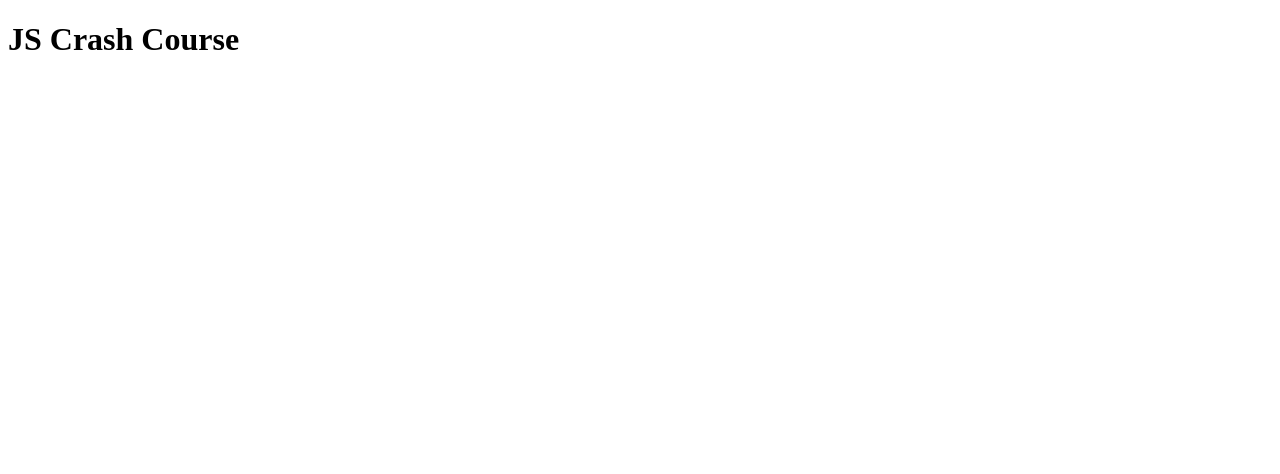
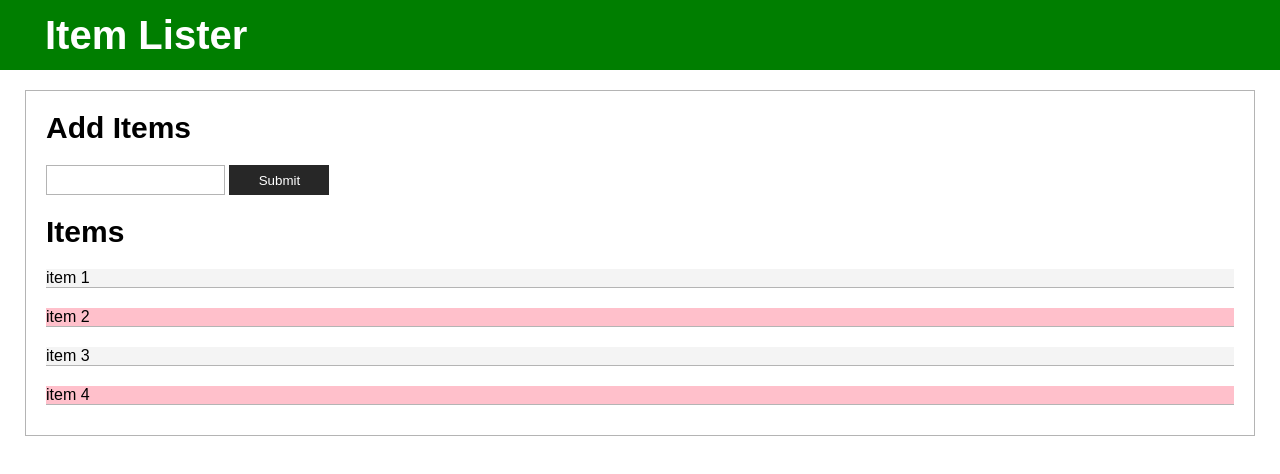
Before and after one commit to Dextor3402/mainrepo, a plain HTML site: page JS Crash Course/index.html in a window 1280 px wide. Drawn offline with Linux system fonts and the light colour scheme.

Commit message:
started loruki

```diff
--- a/JS Crash Course/index.html
+++ b/JS Crash Course/index.html
@@ -4,18 +4,37 @@
     <meta charset="UTF-8">
     <meta name="viewport" content="width=device-width, initial-scale=1.0">
     <title>JS Crash Course</title>
+    <link rel="stylesheet" href="style.css">
 </head>
 <body>
-    <header>
-        <h1>JS Crash Course</h1>
+    <!-- HTML -->
+    <header id="main-header" class="bg-success">
+        <div class="container">
+        <h1 id="header-title">Item Lister</h1>
+        </div> <!-- container-->
     </header>
 
+    <div class="container">
+        <div id="main" class="card card-body">
 
+        <h2 class="title">Add Items</h2>
 
+        <form>
+            <input type="text">
+            <input type="submit" class="btn" value="Submit">
+        </form>
 
+        <h2 class="title">Items</h2>
 
+        <ul id="items" class="list-group">
+            <li class="list-group-item">item 1</li>
+            <li class="list-group-item">item 2</li>
+            <li class="list-group-item">item 3</li>
+            <li class="list-group-item">item 4</li>
+        </ul>
 
-
+        </div> <!-- main -- card -- card-body -->
+    </div> <!-- container -->
     <script src="main.js"></script>
 </body>
 </html>
--- a/JS Crash Course/main.js
+++ b/JS Crash Course/main.js
@@ -1,21 +1,87 @@
-//var, let, const
-
-const name = 'John';
-const age = 20;
+//Examine Document Object
 /*
-//Concatenation
-console.log('My name is ' + name + ' and I am ' + age);
-//Template String
-console.log(`My name is ${name} and I am ${age}`);
-
+console.log(document.domain);
+console.log(document.URL);
+console.log(document.title);
+console.log(document.doctype);
+console.log(document.head);
+console.log(document.body);
+console.log(document.all);
+console.log(document.forms);
+console.log(document.links);
+console.log(document.images);
 */
 
-//Arrays
+//GETELEMENTBYID//
+/*
+//console.log(document.getElementById('header-title'));
+var headerTitle = document.getElementById('header-title');
+var header = document.getElementById('main-header');
+//headerTitle.textContent = 'Hello';
+//headerTitle.innerText = 'Goodbye';
+//console.log(headerTitle.innerText);
+//headerTitle.innerHTML = '<h3>Hello</h3>'
+//header.style.borderBottom = 'solid 3px #000'
 
-const fruits = ['apples', 'oranges', 43];
+//GETELEMENTSBYCLASSNAME
+var items = document.getElementsByClassName('list-group-item');
 
-fruits.push('mangos'); //add to last place
-fruits.unshift('banana'); // add to first place
-fruits.pop(); // remove last
-Array.isArray(fruits); //check if its array
-fruits.indexOf('banana') // check what is the index of banana
+items[1].textContent = 'Hello 2';
+items[1].style.fontWeight = 'bold';
+items[1].style.backgroundColor = 'yellow';
+
+
+
+for(var i = 0; i < items.length; i++) {
+    items[i].style.backgroundColor = '#f4f4f4';
+    console.log(items[i]);
+}
+*/
+
+//GETELEMENTSBYTAGNAME//
+/*
+var li = document.getElementsByTagName('li');
+
+li[1].textContent = 'Hello 2';
+li[1].style.fontWeight = 'bold';
+li[1].style.backgroundColor = 'yellow';
+
+for(var i = 0; i < li.length; i++) {
+    li[i].style.backgroundColor = '#f4f4f4';
+    console.log(li[i]);
+}
+*/
+
+//QUERYSELECTOR//
+/*
+var header = document.querySelector('#main-header');
+header.style.borderBottom = 'solid 4px #ccc';
+
+var input = document.querySelector('input');
+input.value = 'Hello World';
+
+var submit = document.querySelector('input[type="submit"]');
+submit.value = 'SEND';
+
+var item = document.querySelector('.list-group-item');
+item.style.color = 'red';
+
+var lastItem = document.querySelector('.list-group-item:last-child');
+lastItem.style.color = 'blue';
+
+var secondItem = document.querySelector('.list-group-item:nth-child(2)');
+secondItem.style.color = 'coral';
+*/
+
+//QUERYSELECTORALL//
+var titles = document.querySelectorAll('title');
+
+titles[0].textContent = 'Hello';
+
+var odd = document.querySelectorAll('li:nth-child(odd)');
+var even = document.querySelectorAll('li:nth-child(even)');
+
+for(var i = 0; i < odd.length; i++){
+    even[i].style.backgroundColor = 'pink';
+    odd[i].style.backgroundColor = '#f4f4f4';
+}
--- /dev/null
+++ b/JS Crash Course/style.css
@@ -0,0 +1,67 @@
+/*-------- GENERAL --------*/
+* {
+    margin: 0;
+    padding: 0;
+    box-sizing: border-box;
+}
+
+body {
+    font-family: sans-serif;
+}
+
+.container {
+    padding: 0px 25px;
+}
+
+/*-------- HEADER --------*/
+#main-header {
+    background-color: rgb(0, 126, 0);
+    height: 70px;
+    display: flex;
+    align-items: center;
+    padding: 20px;
+}
+
+#header-title {
+    color: white;
+    font-size: 40px;
+}
+
+/*-------- MAIN CONTENT --------*/
+#main {
+    border: 1px solid rgb(180, 180, 180);
+    padding: 20px;
+    margin-top: 20px;
+}
+
+.title {
+    margin: 20px 0px;
+    font-size: 30px;
+}
+
+.title:first-child {
+    margin-top: 0px;
+}
+
+input {
+    height: 30px;
+    border: 1px solid rgb(180, 180, 180);
+}
+
+.btn {
+    background-color: rgb(39, 39, 39);
+    color: white;
+    width: 100px;
+    border: 0px;
+    cursor: pointer;
+}
+
+.list-group-item {
+    border-bottom: 1px solid rgb(180, 180, 180);
+    list-style-type: none;
+    margin-bottom: 20px;
+}
+
+.list-group-item:last-child {
+    margin-bottom: 10px;
+}
--- /dev/null
+++ b/LORUKI-WEBSITE/css/style.css
@@ -0,0 +1,72 @@
+* {
+    box-sizing: border-box;
+    padding: 0;
+    margin: 0;
+}
+
+body{
+    font-family: 'lato', sans-serif;
+    color: #333;
+    line-height: 1.6;
+}
+
+ul{
+    list-style: none;
+}
+
+a{
+    text-decoration: none;
+    color: #333;
+}
+
+h1, h2 {
+    font-weight: 300;
+    line-height: 1.2;
+    margin: 10px 0;
+}
+
+p {
+    margin: 10px 0;
+}
+
+img{
+    width: 100%;
+}
+
+.navbar {
+    background-color: #047aed;
+    color: white;
+    height: 70px;
+}
+
+.navbar ul {
+    display: flex;
+}
+
+.navbar a {
+    color: #fff;
+    padding: 10px;
+    margin: 0 5px;
+}
+
+.navbar a:hover {
+    border-bottom: 2px #fff solid;
+}
+
+.navbar .flex {
+    justify-content: space-between;
+}
+
+.container{
+    max-width: 1100px;
+    margin: 0 auto;
+    overflow: auto;
+    padding: 0 40px;
+}
+
+.flex{
+    display: flex;
+    justify-content: center;
+    align-items: center;
+    height: 100%;
+}
```
Also changed, not shown: LORUKI-WEBSITE/index.html (added, +28 -0 lines), LORUKI-WEBSITE/images/cli.png (added), LORUKI-WEBSITE/images/cloud.png (added), LORUKI-WEBSITE/images/docs.png (added), LORUKI-WEBSITE/images/favicon.png (added), LORUKI-WEBSITE/images/logos/clojure.png (added), LORUKI-WEBSITE/images/logos/csharp.png (added), LORUKI-WEBSITE/images/logos/go.png (added), LORUKI-WEBSITE/images/logos/node.png (added), LORUKI-WEBSITE/images/logos/php.png (added), LORUKI-WEBSITE/images/logos/python.png (added), LORUKI-WEBSITE/images/logos/ruby.png (added), LORUKI-WEBSITE/images/logos/scala.png (added), LORUKI-WEBSITE/images/npm.png (added), 2 more files.
